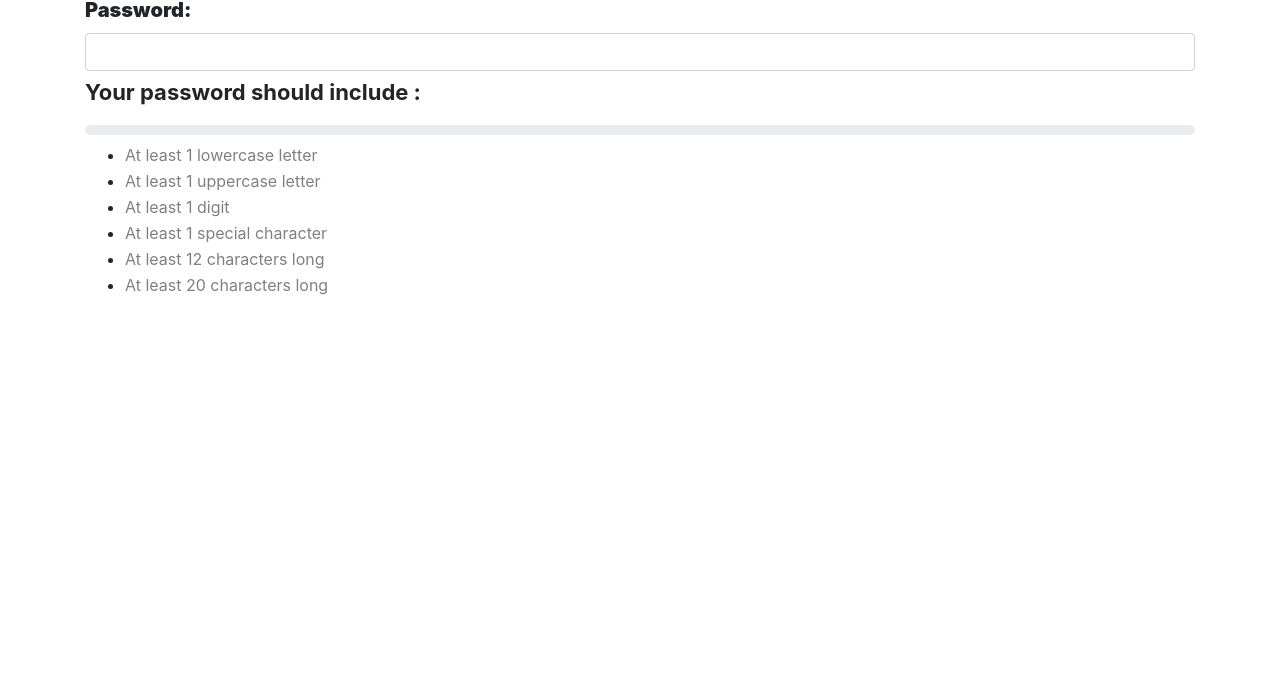
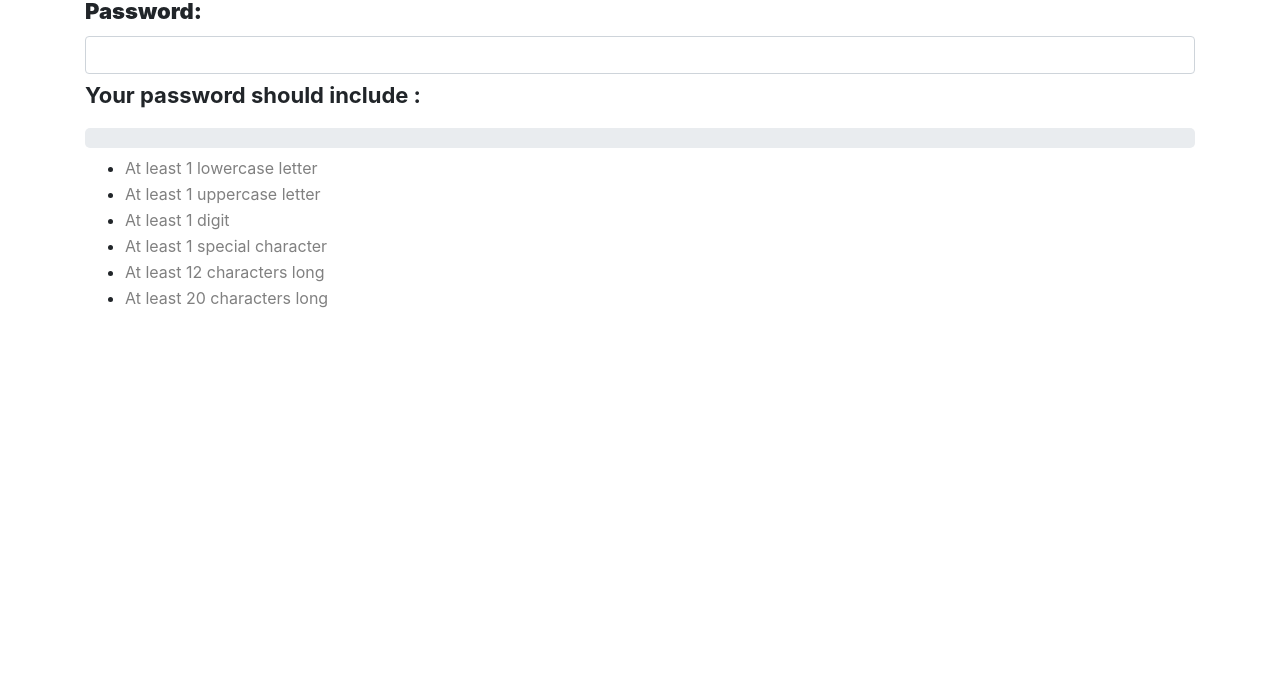
Before and after one commit to LaNessaHof/Password-Checker, a plain HTML site: page index.html in a window 1280 px wide. Shown: the part 109-800 px from the top of the page. Drawn offline with nearby package versions, Linux system fonts and the light colour scheme.

Commit message:
Update style.css

```diff
--- a/style.css
+++ b/style.css
@@ -1,10 +1,10 @@
 #password-strength {
-    height: 10px;
+    height: 20px;
     border-radius: 5px;
   }
 
   #password-strength .progress-bar {
-    border-radius: 5px;
+    border-radius: 10px;
   }
 
   #password-strength .bg-danger {
@@ -34,6 +34,6 @@
     font-size: 22px;
   }
 label[for="password"] {
-    font-size: 20px; /* Adjust the size as needed */
+    font-size: 22px; /* Adjust the size as needed */
     font-weight: bold; /* Ensure the text is bold */
 }
```
